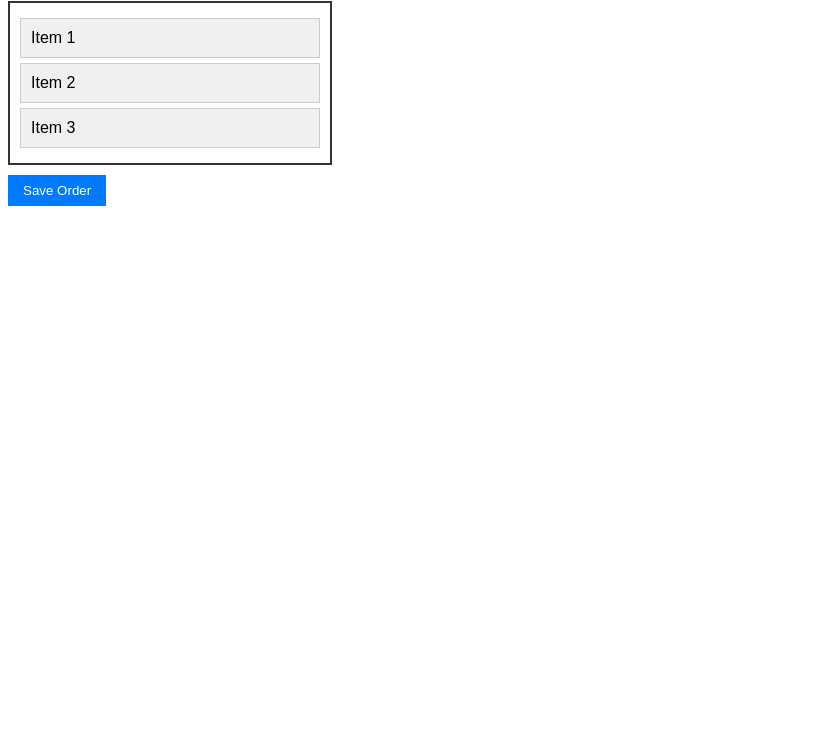
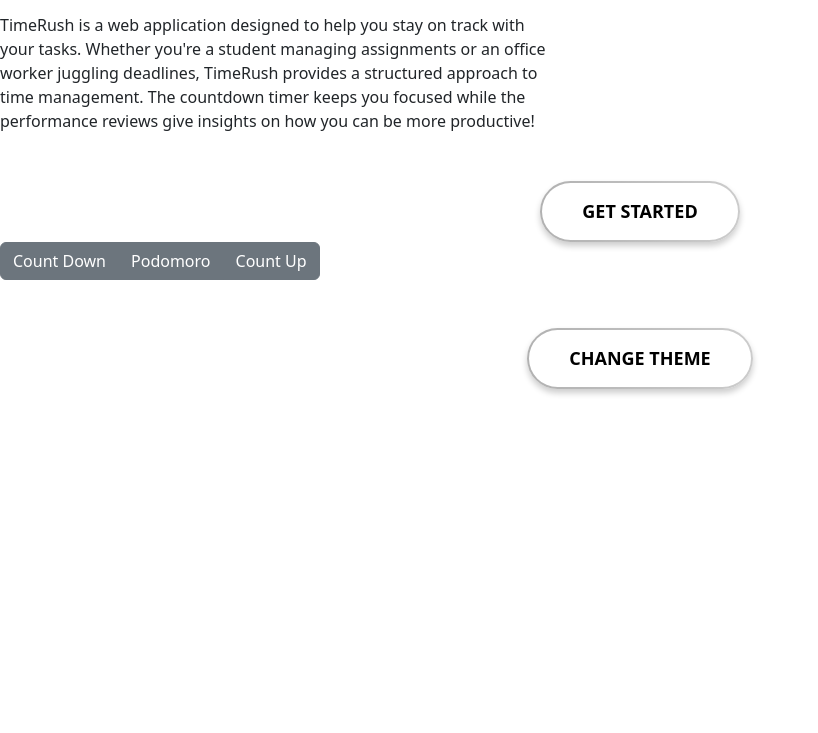
Before and after one commit to marciohardcore/TimeRushWebApplication, a website: page HTML/baiphong.html in a window 1280 px wide. Shown: the part 67-800 px from the top of the page, without its empty margins (0-818 px from the left). Drawn offline with nearby package versions, Linux system fonts and the light colour scheme.

Commit message:
modify UI

```diff
--- a/HTML/baiphong.html
+++ b/HTML/baiphong.html
@@ -3,118 +3,77 @@
 <head>
     <meta charset="UTF-8">
     <meta name="viewport" content="width=device-width, initial-scale=1.0">
-    <title>Animated Sortable List</title>
-    <script src="https://cdnjs.cloudflare.com/ajax/libs/gsap/3.12.2/gsap.min.js"></script>
+    <title>Styled Button</title>
+    <link href="https://cdn.jsdelivr.net/npm/bootstrap@5.3.3/dist/css/bootstrap.min.css" rel="stylesheet" integrity="sha384-QWTKZyjpPEjISv5WaRU9OFeRpok6YctnYmDr5pNlyT2bRjXh0JMhjY6hW+ALEwIH" crossorigin="anonymous">
+    <script src="https://cdn.jsdelivr.net/npm/bootstrap@5.3.3/dist/js/bootstrap.bundle.min.js" integrity="sha384-YvpcrYf0tY3lHB60NNkmXc5s9fDVZLESaAA55NDzOxhy9GkcIdslK1eN7N6jIeHz" crossorigin="anonymous"></script>
+
     <style>
-        body {
-            font-family: Arial, sans-serif;
+        .custom-button {
+            background-color: white;
+            border: 2px solid rgba(0, 0, 0, 0.2);
+            border-radius: 50px;
+            padding: 15px 40px;
+            font-size: 18px;
+            font-weight: bold;
+            color: black;
+            text-transform: uppercase;
+            box-shadow: 0px 4px 6px rgba(0, 0, 0, 0.2);
+            transition: all 0.3s ease-in-out;
+            background: linear-gradient(white, white) padding-box,
+                        linear-gradient(to right, #ddd, #fff) border-box;
         }
-        .container {
-            width: 300px;
-            max-height: 250px;
-            overflow-y: auto;
-            border: 2px solid #333;
-            padding: 10px;
-        }
-        .item {
-            padding: 10px;
-            margin: 5px 0;
-            background: #f0f0f0;
-            cursor: grab;
-            border: 1px solid #ccc;
-            transition: transform 0.2s ease, background 0.3s;
-        }
-        .item:hover {
-            background: #ddd;
-        }
-        .dragging {
-            background: #cfc;
-            transform: scale(1.1);
-            opacity: 0.7;
-        }
-        button {
-            margin-top: 10px;
-            padding: 8px 15px;
-            background: #007BFF;
-            color: white;
-            border: none;
-            cursor: pointer;
-        }
-        button:hover {
-            background: #0056b3;
+        .custom-button:hover {
+            box-shadow: 0px 6px 10px rgba(0, 0, 0, 0.3);
         }
     </style>
 </head>
 <body>
 
-    <h2>Sortable List with Animation</h2>
-    <div class="container" id="listContainer"></div>
-    <button onclick="saveOrder()">Save Order</button>
 
-    <script>
-        let list = ["Item 1", "Item 2", "Item 3"];
-        let draggedItem = null;
+    <div class = "header">
+        <h1>TIMERUSH</h1>
+        <img>
+    </div>
 
-        function renderList() {
-            const container = document.getElementById("listContainer");
-            container.innerHTML = "";
-            list.forEach((text, index) => {
-                const item = document.createElement("div");
-                item.classList.add("item");
-                item.draggable = true;
-                item.textContent = text;
-                item.dataset.index = index;
+    <div class = "paragraph">
+        <p>TimeRush is a web application designed to help you stay on track with <br> your tasks. Whether you're a student managing assignments or an office <br>worker juggling deadlines, TimeRush provides a structured approach to <br>time management. The countdown timer keeps you focused while the<br> performance reviews give insights on how you can be more productive!
+        </p>
+    </div>
 
-                // Drag events
-                item.addEventListener("dragstart", () => {
-                    draggedItem = item;
-                    item.classList.add("dragging");
-                    gsap.to(item, { scale: 1.1, duration: 0.2 });
-                });
+    <div class="container mt-5 d-flex justify-content-center">
+        <button class="custom-button">Get Started</button>
+    </div>
 
-                item.addEventListener("dragend", () => {
-                    draggedItem = null;
-                    item.classList.remove("dragging");
-                    gsap.to(item, { scale: 1, duration: 0.2 });
-                    updateListOrder();
-                });
+    <div>
+        <div class="btn-group" role="group" aria-label="Basic example">
+            <button type="button" class="btn btn-secondary">Count Down</button>
+            <button type="button" class="btn btn-secondary">Podomoro</button>
+            <button type="button" class="btn btn-secondary">Count Up</button>
 
-                container.appendChild(item);
-            });
-        }
+        </div>
 
-        document.getElementById("listContainer").addEventListener("dragover", (event) => {
-            event.preventDefault();
-            const container = event.currentTarget;
-            const afterElement = getDragAfterElement(container, event.clientY);
-            if (draggedItem && afterElement == null) {
-                container.appendChild(draggedItem);
-            } else if (draggedItem) {
-                container.insertBefore(draggedItem, afterElement);
-            }
-        });
+        <div class="container mt-5 d-flex justify-content-center">
+            <button class="custom-button">Change theme</button>
+        </div>
+    </div>
 
-        function getDragAfterElement(container, y) {
-            const draggableElements = [...container.querySelectorAll(".item:not(.dragging)")];
-            return draggableElements.reduce((closest, child) => {
-                const box = child.getBoundingClientRect();
-                const offset = y - box.top - box.height / 2;
-                return offset < 0 && offset > closest.offset ? { offset, element: child } : closest;
-            }, { offset: Number.NEGATIVE_INFINITY }).element;
-        }
 
-        function updateListOrder() {
-            list = [...document.querySelectorAll(".item")].map(item => item.textContent);
-            console.log("Updated List:", list);
-        }
-
-        function saveOrder() {
-            console.log("Final Order Saved:", list);
-            alert("Order saved! Check the console for details.");
-        }
-
-        renderList();
-    </script>
 
 </body>
 </html>
+
+<!--
+button {
+    margin-top: 10px;
+    padding: 8px 15px;
+    color: black;
+    cursor: pointer;
+    border-radius: 20px;
+    height: 35px;
+    stroke-width: 10px;
+    background-color: white;
+    font-family: Verdana, Geneva, Tahoma, sans-serif;
+}
+button:hover {
+    background: #0056b3;
+} -->
```
